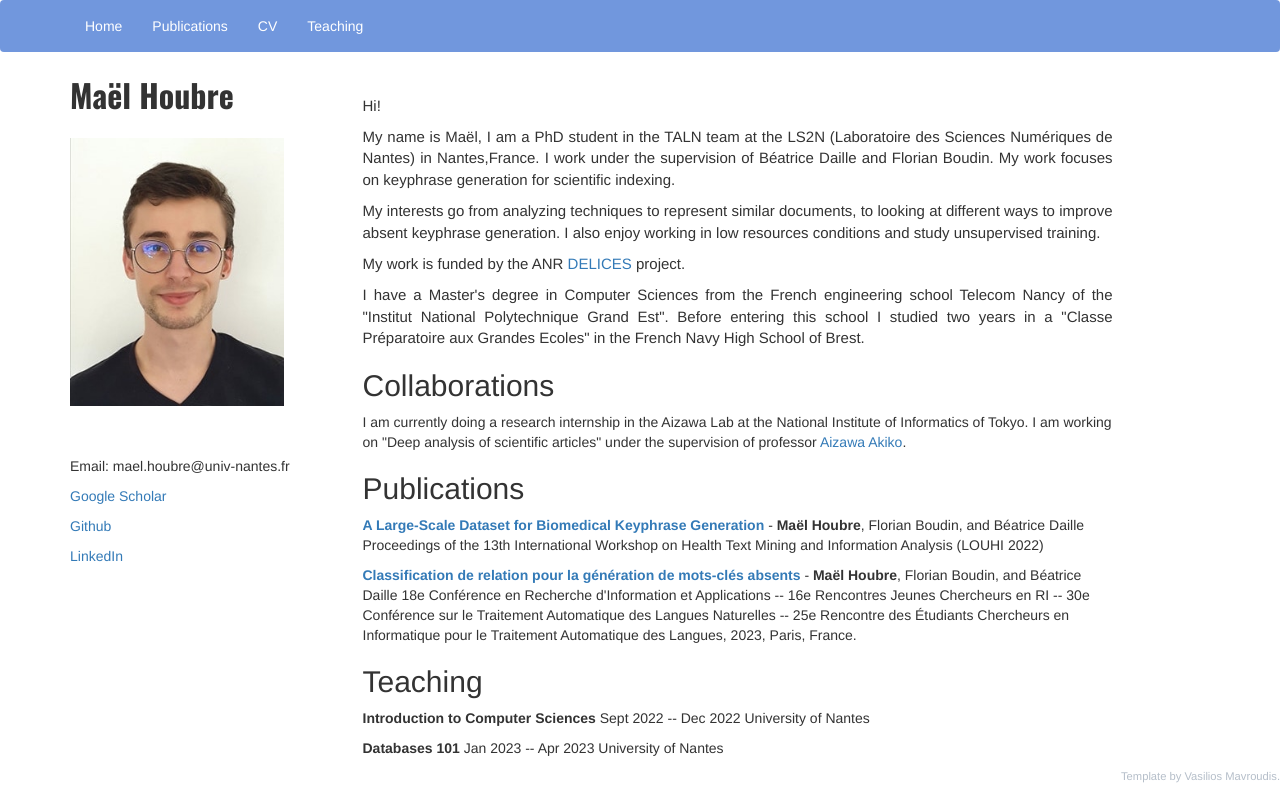
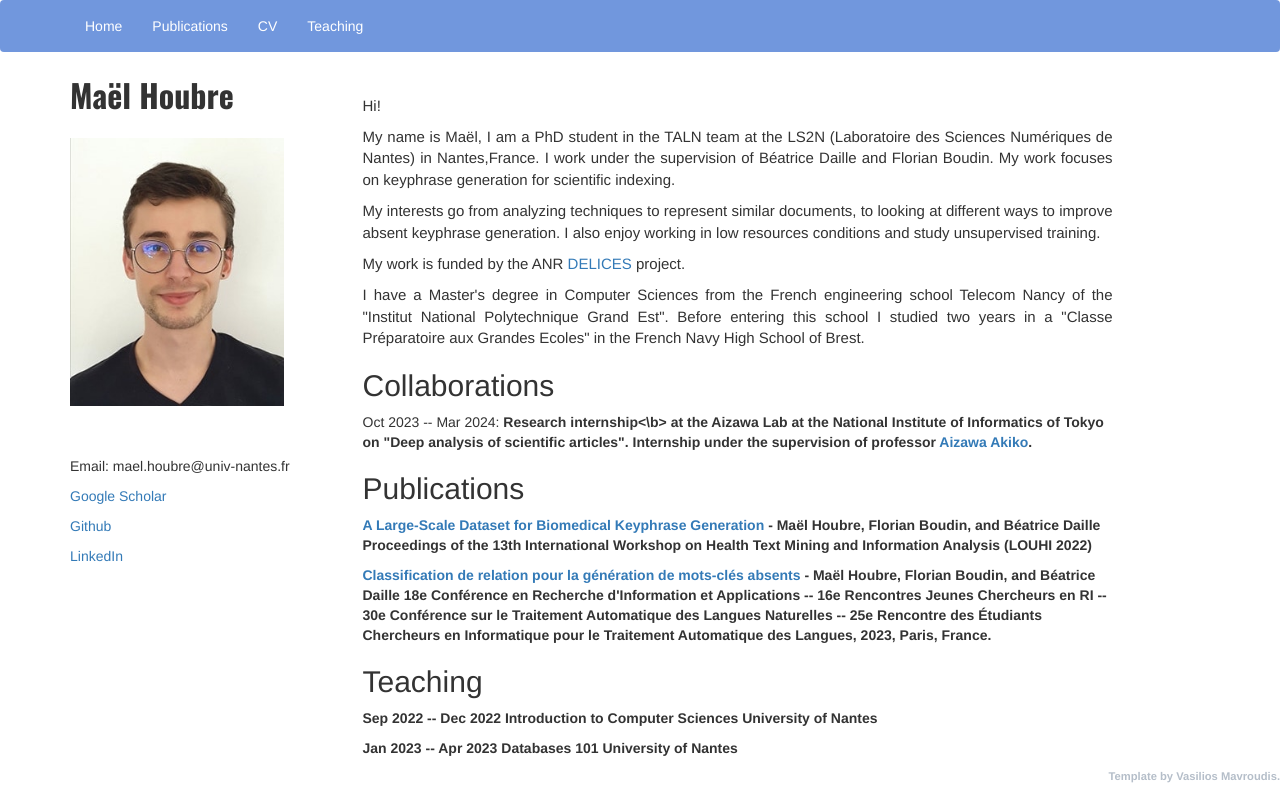
Before and after one commit to MHoubre/mhoubre.github.io, a plain HTML site: page index.html in a window 1280 px wide. Drawn offline with nearby package versions, Linux system fonts and the light colour scheme.

Commit message:
Update index.html

```diff
--- a/index.html
+++ b/index.html
@@ -57,7 +57,7 @@
 
               <div class = "col">
                 <h2 id="papers">Collaborations</h2>
-                  I am currently doing a research internship in the Aizawa Lab at the National Institute of Informatics of Tokyo. I am working on "Deep analysis of scientific articles" under the supervision of professor <a href="https://researchmap.jp/AkikoAizawa/">Aizawa Akiko</a>.
+                 Oct 2023 -- Mar 2024: <b>Research internship<\b> at the Aizawa Lab at the National Institute of Informatics of Tokyo on "Deep analysis of scientific articles". Internship under the supervision of professor <a href="https://researchmap.jp/AkikoAizawa/">Aizawa Akiko</a>.
               </div>
 
               <div class="col">
@@ -78,8 +78,8 @@
               </div>
               <div class="col">
                   <h2 id="teaching">Teaching</h2>
-                      <p><b>Introduction to Computer Sciences</b> Sept 2022 -- Dec 2022 University of Nantes  </p>
-                      <p><b>Databases 101 </b> Jan 2023 -- Apr 2023 University of Nantes</p>
+                      <p> Sep 2022 -- Dec 2022  <b>Introduction to Computer Sciences</b> University of Nantes  </p>
+                      <p>Jan 2023 -- Apr 2023 <b>Databases 101 </b> University of Nantes</p>
               </div>
           </div>
   </div>
```
